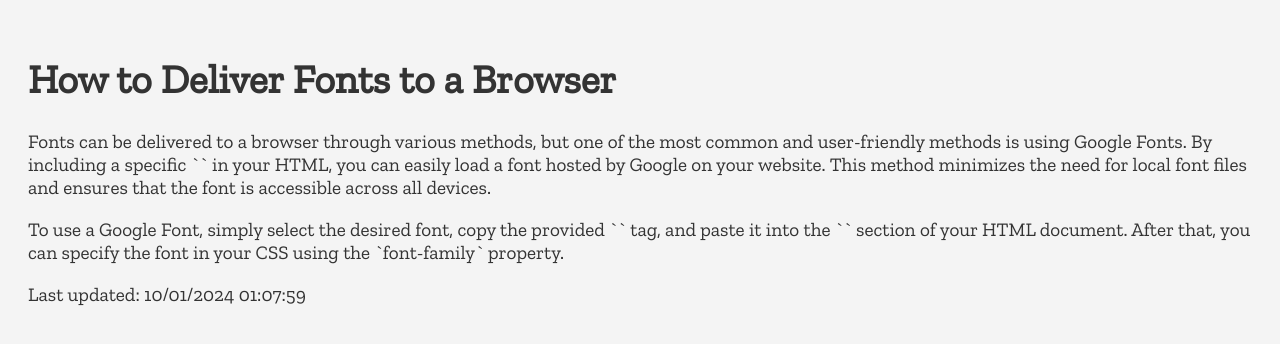
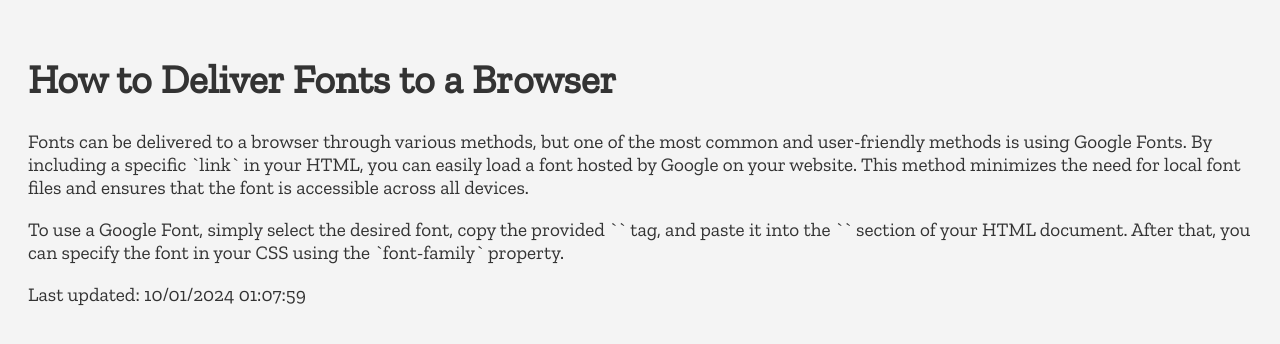
Before and after one commit to sabihaz/ITC-505, a plain HTML site: page lab-3/index.html in a window 1280 px wide. Drawn offline with nearby package versions, Linux system fonts and the light colour scheme.

Commit message:
Update index.html

```diff
--- a/lab-3/index.html
+++ b/lab-3/index.html
@@ -24,7 +24,7 @@
     <h1>How to Deliver Fonts to a Browser</h1>
     <p>
         Fonts can be delivered to a browser through various methods, but one of the most common and user-friendly methods is using Google Fonts.
-        By including a specific `<link>` in your HTML, you can easily load a font hosted by Google on your website.
+        By including a specific `link` in your HTML, you can easily load a font hosted by Google on your website.
         This method minimizes the need for local font files and ensures that the font is accessible across all devices.
     </p>
     <p>
```
